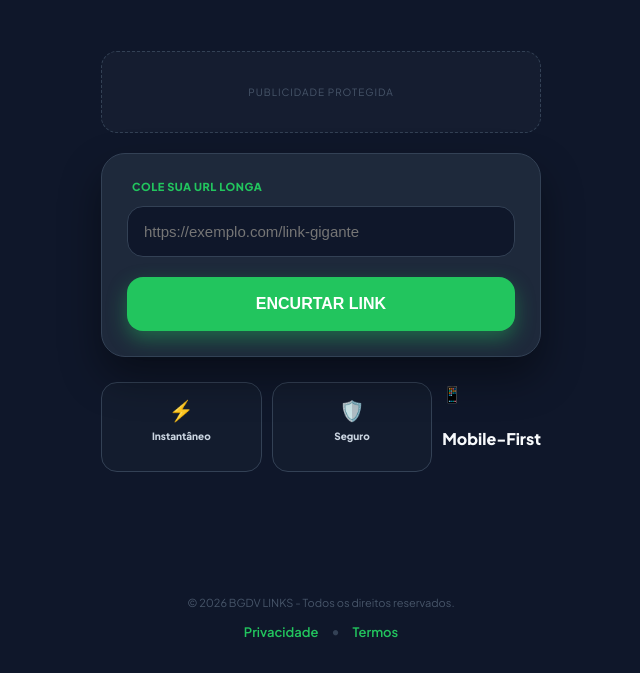
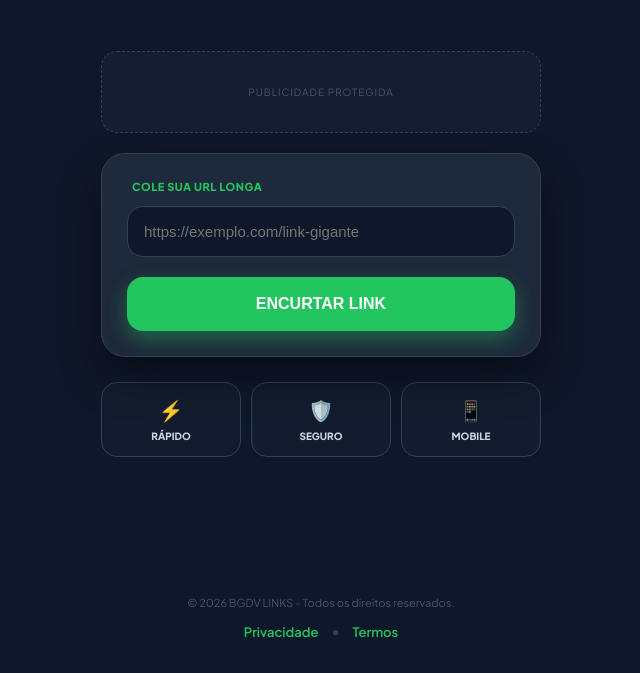
Before and after one commit to rafflores17-prog/encurtador-links, a website: page index.html in a window 1280 px wide. Shown: the part 127-800 px from the top of the page, without its empty margins (319-959 px from the left). Drawn offline with Linux system fonts and the light colour scheme.

Commit message:
Update feature headings to uppercase

```diff
--- a/index.html
+++ b/index.html
@@ -54,15 +54,15 @@
             <section class="features-grid">
                 <div class="f-item">
                     <span class="icon">⚡</span>
-                    <h4>Instantâneo</h4>
+                    <h4>RÁPIDO</h4>
                 </div>
                 <div class="f-item">
                     <span class="icon">🛡️</span>
-                    <h4>Seguro</h4>
+                    <h4>SEGURO</h4>
                 </div>
-                <div class="f-item)
+                <div class="f-item">
                     <span class="icon">📱</span>
-                    <h4>Mobile-First</h4>
+                    <h4>MOBILE</h4>
                 </div>
             </section>
         </main>
```
